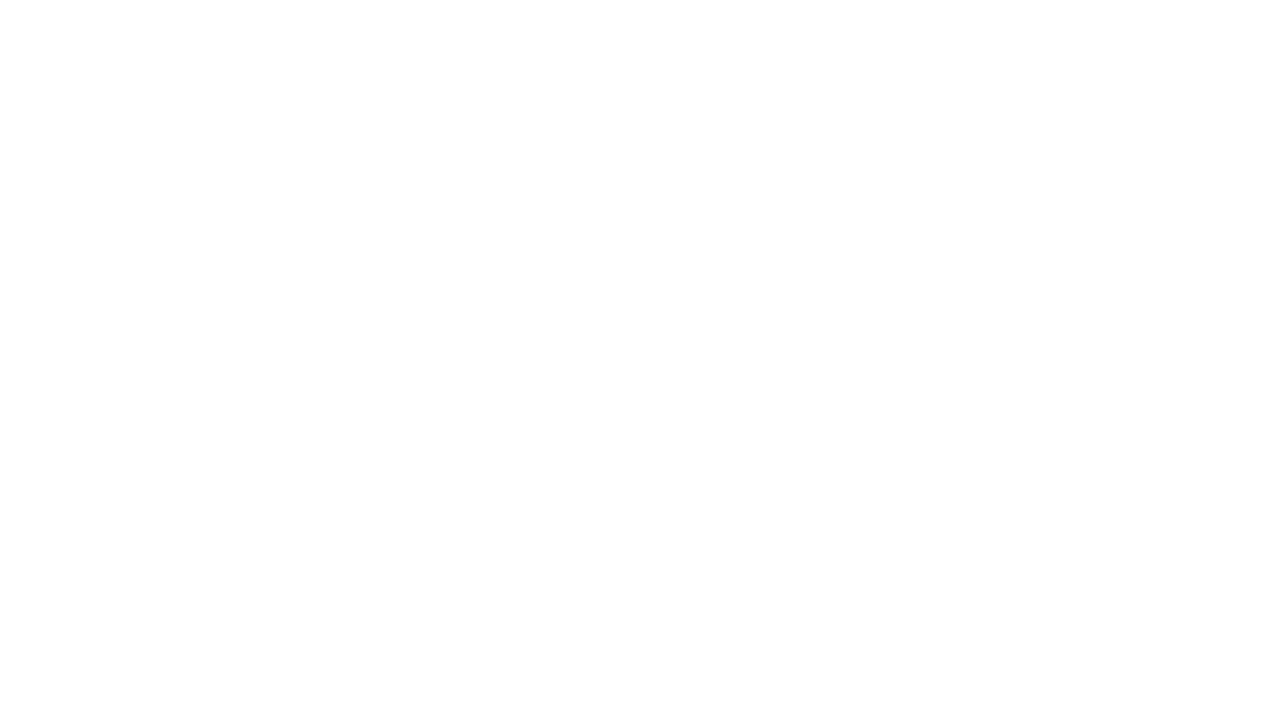
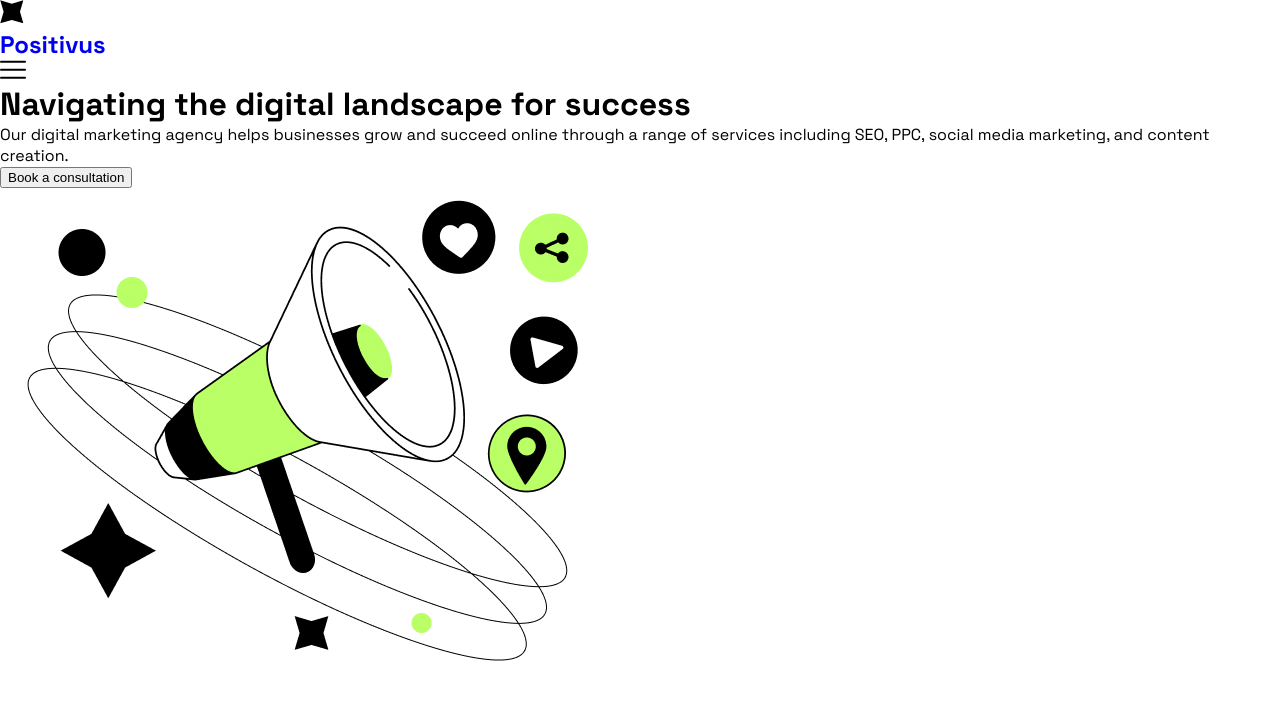
Before and after one commit to Mesch-M/Positivus, a plain HTML site: page index.html in a window 1280 px wide. Drawn offline with Linux system fonts and the light colour scheme.

Commit message:
Adding assets and header html

```diff
--- a/global.css
+++ b/global.css
@@ -0,0 +1,18 @@
+*, *::before, *::after {
+    box-sizing: border-box;
+    margin: 0;
+}
+
+body {
+    margin: 0;
+    font-family: 'Space Grotesk', sans-serif;
+    font-size: 16px;
+}
+
+a {
+    text-decoration: none;
+}
+
+img {
+    max-width: 100%;
+}
--- a/index.html
+++ b/index.html
@@ -3,9 +3,41 @@
 <head>
     <meta charset="UTF-8">
     <meta name="viewport" content="width=device-width, initial-scale=1.0">
-    <title>Document</title>
+    <title>Positivus</title>
+    <link rel="stylesheet" href="global.css">
+    <link rel="preconnect" href="https://fonts.googleapis.com">
+    <link rel="preconnect" href="https://fonts.gstatic.com" crossorigin>
+    <link href="https://fonts.googleapis.com/css2?family=Space+Grotesk:wght@300..700&display=swap" rel="stylesheet">
 </head>
 <body>
+    <header class="header">
+        <div class="topbar">
+            <a href="#" class="logo">
+                <img src="/src/icons/logo icon.svg" class="logo-icon" alt="icon du logo de Positivus">
+                <h2>Positivus</h2>
+            </a>
+            <div class="navigation">
+                <img src="src/icons/Burger menu icon.svg" class="menu-burger" alt="">
+            </div>
+        </div>
+        <div class="hero-section">
+            <div class="hero-body">
+                <h1 class="title">
+                    Navigating the digital landscape for success
+                </h1>
+                <p class="description">
+                    Our digital marketing agency helps businesses
+                    grow and succeed online through a range of services
+                    including SEO, PPC, social media marketing, and content
+                    creation.
+                </p>
+                <button class="hero-action">Book a consultation</button>
+            </div>
+            <div class="hero-image">
+                <img src="src/img/heroimage.jpg" alt="hero section image">
+            </div>
+        </div>
+    </header>
 
 </body>
 </html>
```
Also changed, not shown: src/icons/Burger menu icon.svg (added), src/icons/logo icon.svg (added).
